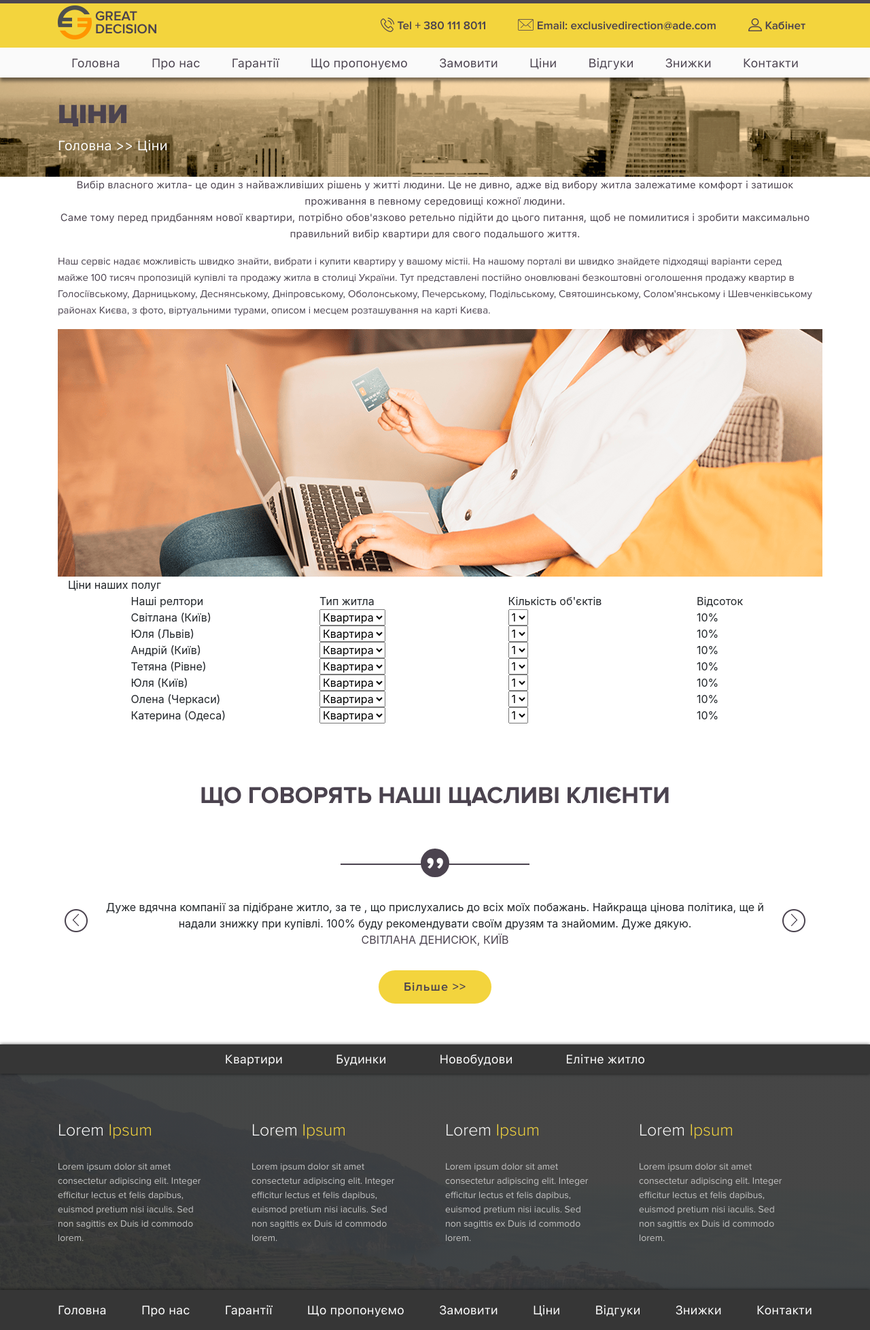
After one commit to everyt1me/GD, a Django app: page /prices in a window 1280 px wide. The commit adds this page. Shown: the whole page at 68% size. Run offline with Django 3.2, Linux system fonts and the light colour scheme; some libraries are stand-ins or nearby versions.

Commit message:
Prices page

```diff
--- a/app/pages/urls.py
+++ b/app/pages/urls.py
@@ -11,4 +11,5 @@ urlpatterns = [
     path('apartment', views.apartment, name="apartment"),
     path('we_offer', views.we_offer, name="we_offer"),
     path('order', views.order, name="order"),
+    path('prices', views.prices, name="prices"),
 ]
--- a/app/pages/views.py
+++ b/app/pages/views.py
@@ -52,3 +52,9 @@ def order(request):
     data = {"header_h1": "Замовити",
             "header_p": "Головна >> Замовити"}
     return render(request, 'pages/order.html', context=data)
+
+
+def prices(request):
+    data = {"header_h1": "Ціни",
+            "header_p": "Головна >> Ціни"}
+    return render(request, 'pages/prices.html', context=data)
--- /dev/null
+++ b/app/templates/pages/prices.html
@@ -0,0 +1,181 @@
+{% extends 'base.html' %}
+{% block content %}
+<section class="page_prices">
+    <div class="container">
+        <div class="row">
+            <div class="col-12 price">
+                <p class="text-title">
+                    Вибір власного житла- це один з найважливіших рішень у житті людини. Це не дивно, адже від вибору
+                    житла залежатиме
+                    комфорт і затишок проживання в певному середовищі кожної людини. <br> Саме тому перед придбанням
+                    нової квартири, потрібно обов'язково ретельно підійти до цього питання, щоб не помилитися і
+                    зробити максимально правильний вибір квартири для свого подальшого життя.
+                </p>
+                <p class="main-text">
+                    Наш сервіс надає можливість швидко знайти, вибрати і купити квартиру у вашому містіі. На нашому
+                    порталі ви швидко
+                    знайдете підходящі варіанти серед майже 100 тисяч пропозицій купівлі та продажу житла в столиці
+                    України. Тут
+                    представлені постійно оновлювані безкоштовні оголошення продажу квартир в Голосіївському,
+                    Дарницькому, Деснянському,
+                    Дніпровському, Оболонському, Печерському, Подільському, Святошинському, Солом'янському і
+                    Шевченківському районах Києва,
+                    з фото, віртуальними турами, описом і месцем розташування на карті Києва.
+                </p>
+
+            </div>
+        </div>
+    </div>
+
+    <div class="container">
+        <div class="row">
+            <div class="col-12 img_prices">
+                <img src="{{STATIC_PREFIX}}img/prices/prices.png">
+            </div>
+        </div>
+    </div>
+
+    <div class="container">
+        <div class="container prices">
+            <div class="row header_prices">
+                <div class="col-12 header_text">Ціни наших полуг</div>
+            </div>
+            <div class="row prices_gray">
+                <div class="col-12"></div>
+            </div>
+            <div class="row prices_white">
+                <div class="offset-1 col-2"><span>Наші релтори</span></div>
+                <div class="offset-1 col-2">Тип житла</div>
+                <div class="offset-1 col-2">Кількість об'єктів</div>
+                <div class="offset-1 col-2">Відсоток</div>
+            </div>
+            <div class="row prices_gray">
+                <div class="offset-1 col-2">Світлана (Київ)</div>
+                <div class="offset-1 col-2">
+                    <select>
+                        <option>
+                            Квартира
+                        </option>
+                    </select>
+                </div>
+                <div class="offset-1 col-2">
+                    <select>
+                        <option>
+                            1
+                        </option>
+                    </select>
+                </div>
+                <div class="offset-1 col-2">10%</div>
+            </div>
+            <div class="row prices_white">
+                <div class="offset-1 col-2">Юля (Львів)</div>
+                <div class="offset-1 col-2">
+                    <select>
+                        <option>
+                            Квартира
+                        </option>
+                    </select>
+                </div>
+                <div class="offset-1 col-2">
+                    <select>
+                        <option>
+                            1
+                        </option>
+                    </select>
+                </div>
+                <div class="offset-1 col-2">10%</div>
+            </div>
+            <div class="row prices_gray">
+                <div class="offset-1 col-2">Андрій (Київ)</div>
+                <div class="offset-1 col-2">
+                    <select>
+                        <option>
+                            Квартира
+                        </option>
+                    </select>
+                </div>
+                <div class="offset-1 col-2">
+                    <select>
+                        <option>
+                            1
+                        </option>
+                    </select>
+                </div>
+                <div class="offset-1 col-2">10%</div>
+            </div>
+            <div class="row prices_white">
+                <div class="offset-1 col-2">Тетяна (Рівне)</div>
+                <div class="offset-1 col-2">
+                    <select>
+                        <option>
+                            Квартира
+                        </option>
+                    </select>
+                </div>
+                <div class="offset-1 col-2">
+                    <select>
+                        <option>
+                            1
+                        </option>
+                    </select>
+                </div>
+                <div class="offset-1 col-2">10%</div>
+            </div>
+            <div class="row prices_gray">
+                <div class="offset-1 col-2">Юля (Київ)</div>
+                <div class="offset-1 col-2">
+                    <select>
+                        <option>
+                            Квартира
+                        </option>
+                    </select>
+                </div>
+                <div class="offset-1 col-2">
+                    <select>
+                        <option>
+                            1
+                        </option>
+                    </select>
+                </div>
+                <div class="offset-1 col-2">10%</div>
+            </div>
+            <div class="row prices_white">
+                <div class="offset-1 col-2">Олена (Черкаси)</div>
+                <div class="offset-1 col-2">
+                    <select>
+                        <option>
+                            Квартира
+                        </option>
+                    </select>
+                </div>
+                <div class="offset-1 col-2">
+                    <select>
+                        <option>
+                            1
+                        </option>
+                    </select>
+                </div>
+                <div class="offset-1 col-2">10%</div>
+            </div>
+            <div class="row prices_gray">
+                <div class="offset-1 col-2">Катерина (Одеса)</div>
+                <div class="offset-1 col-2">
+                    <select>
+                        <option>
+                            Квартира
+                        </option>
+                    </select>
+                </div>
+                <div class="offset-1 col-2">
+                    <select>
+                        <option>
+                            1
+                        </option>
+                    </select>
+                </div>
+                <div class="offset-1 col-2">10%</div>
+            </div>
+        </div>
+    </div>
+</section>
+{% endblock %}
--- a/app/templates/partials/_footer.html
+++ b/app/templates/partials/_footer.html
@@ -71,7 +71,7 @@
                 <a href="/guarantee" class="col-auto">Гарантії</a>
                 <a href="/we_offer" class="col-auto">Що пропонуємо</a>
                 <a href="/order" class="col-auto">Замовити</a>
-                <a href="#" class="col-auto">Ціни</a>
+                <a href="/prices" class="col-auto">Ціни</a>
                 <a href="/testimonials" class="col-auto">Відгуки</a>
                 <a href="/discounts" class="col-auto">Знижки</a>
                 <a href="/contact_us" class="col-auto">Контакти</a>
--- a/app/templates/partials/_header.html
+++ b/app/templates/partials/_header.html
@@ -42,7 +42,7 @@
                         <a href="/guarantee">Гарантії</a>
                         <a href="/we_offer">Що пропонуємо</a>
                         <a href="/order">Замовити</a>
-                        <a href="">Ціни</a>
+                        <a href="/prices">Ціни</a>
                         <a href="/testimonials">Відгуки</a>
                         <a href="/discounts">Знижки</a>
                         <a href="/contact_us">Контакти</a>
```
Also changed, not shown: app/app/static/img/prices/prices.png (added).
